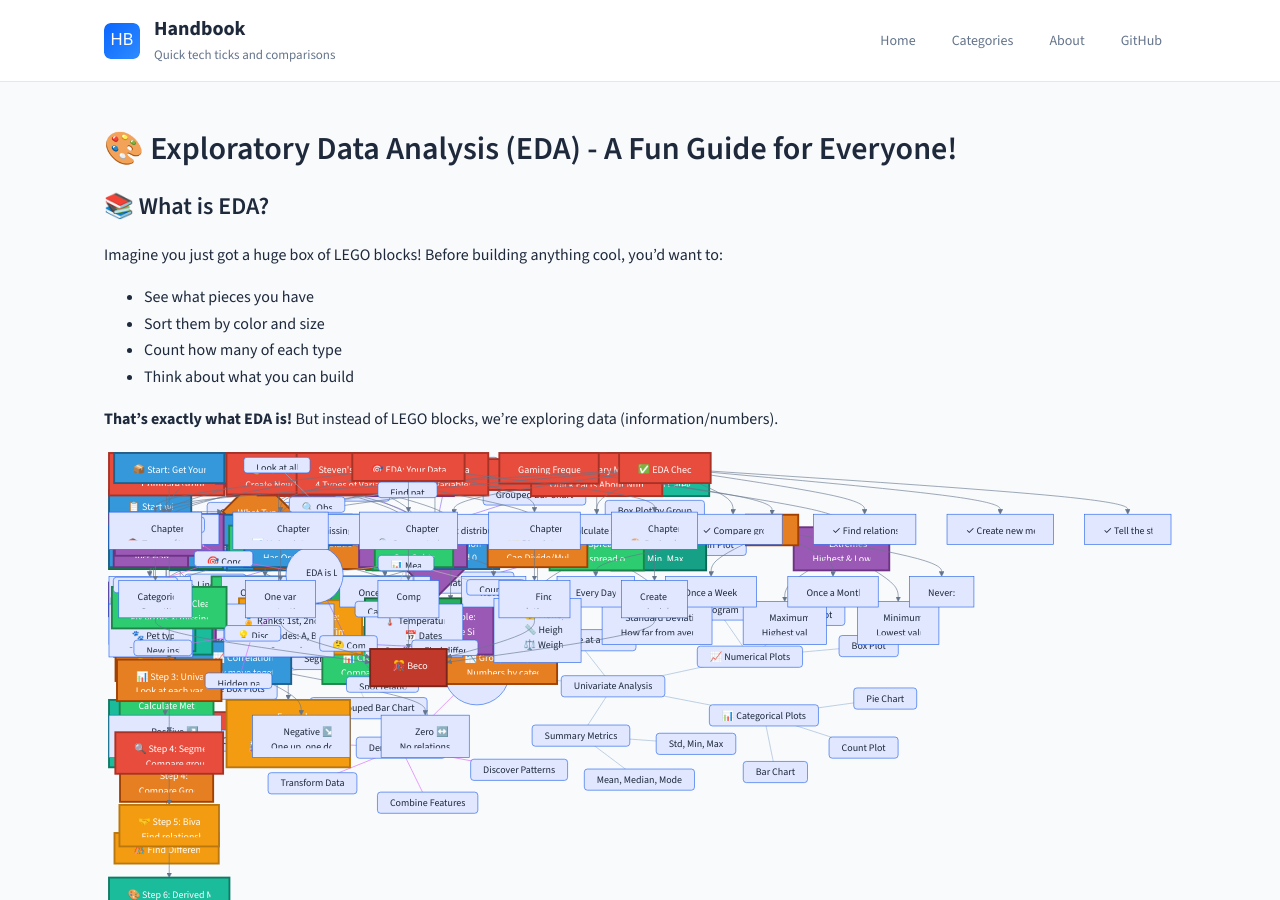
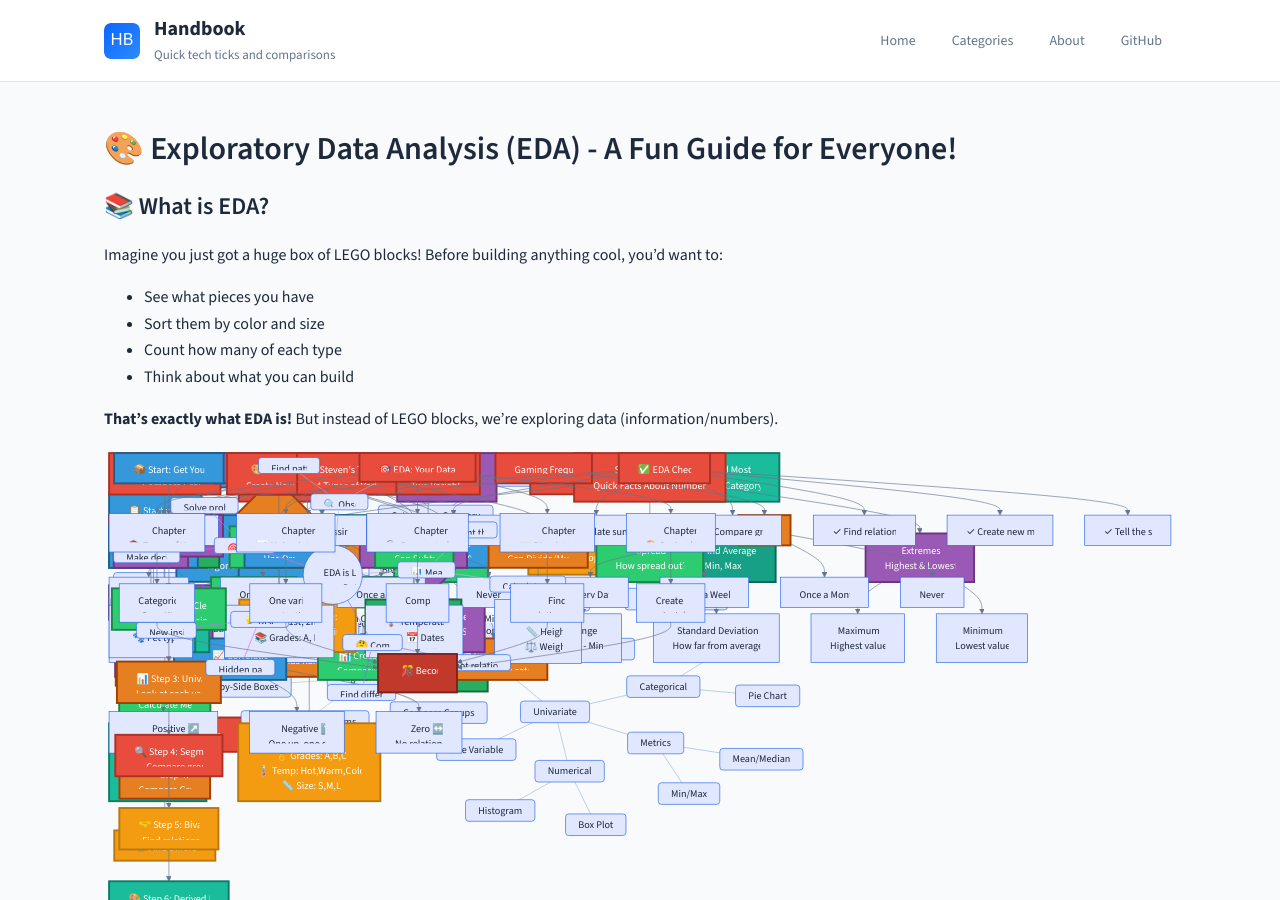
Before and after one commit to rilov/handbook, a Jekyll site: the page built from _topics/Chapter 1 - Introduction to Exploratory Data Analysis.md, in a window 1280 px wide and 900 px high. Built offline with Jekyll 4.4.1, drawn with Linux system fonts in a browser that asks for light colours; our own code applies the rules of GitHub Pages for plain Markdown files.

Commit message:
Simplify EDA Journey mindmap - more concise and readable

```diff
--- a/_topics/Chapter 1 - Introduction to Exploratory Data Analysis.md
+++ b/_topics/Chapter 1 - Introduction to Exploratory Data Analysis.md
@@ -43,43 +43,37 @@
 <div class="mermaid">
 mindmap
   root((EDA Journey))
-    Univariate Analysis
-      One Variable at a Time
-      📊 Categorical Plots
+    Univariate
+      One Variable
+      Categorical
         Bar Chart
         Pie Chart
-        Count Plot
-      📈 Numerical Plots
+      Numerical
         Histogram
         Box Plot
-        Density Plot
-      Summary Metrics
-        Mean, Median, Mode
-        Std, Min, Max
-    Segmented Analysis
-      Group & Compare
-      📊 Grouped Bar Chart
-      📦 Side-by-Side Box Plots
-      📈 Overlapping Histograms
-      Find Differences
-    Bivariate Analysis
-      Two Variables Together
-      🔗 Number vs Number
+      Metrics
+        Mean/Median
+        Min/Max
+    Segmented
+      Compare Groups
+      Grouped Bars
+      Side-by-Side Boxes
+      Overlapping Histograms
+    Bivariate
+      Two Variables
+      Number vs Number
         Scatter Plot
-        Line Plot
-        Correlation Heatmap
-      🔗 Category vs Number
-        Box Plot by Group
+        Correlation
+      Category vs Number
+        Box Plot
         Violin Plot
-      🔗 Category vs Category
-        Stacked Bar Chart
-        Grouped Bar Chart
+      Category vs Category
+        Stacked Bars
         Heatmap
-    Derived Metrics
-      Create New Variables
+    Derived
+      New Variables
       Combine Features
       Transform Data
-      Discover Patterns
 </div>
 
 ---
```
